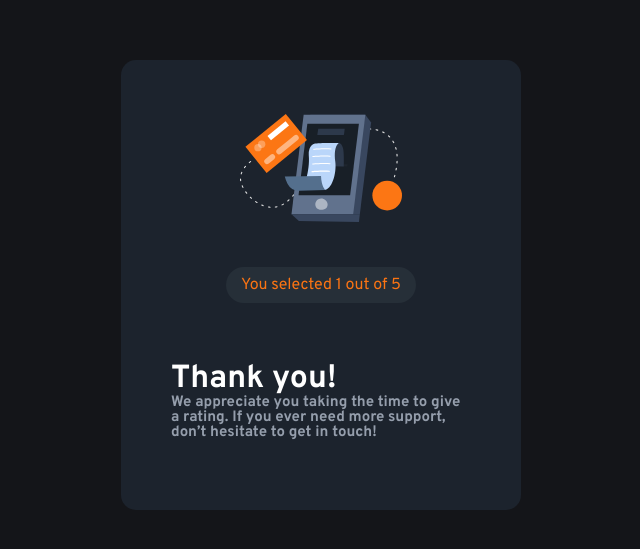
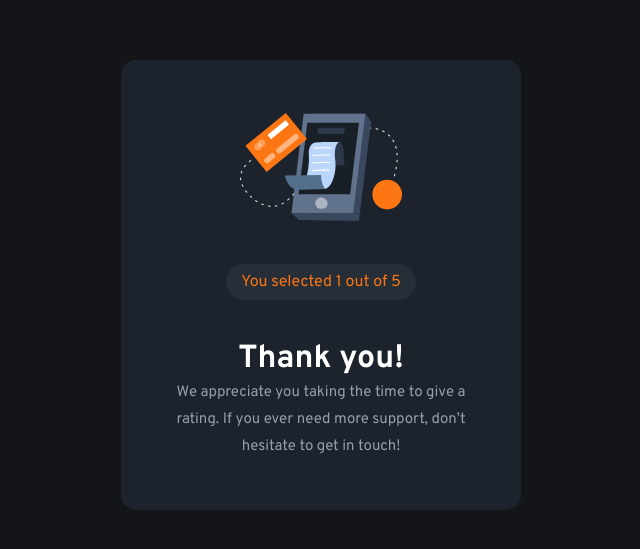
Before and after one commit to FranciscoFrontEndDeveloper/interactiveRatingComponentMain, an Angular app: page /secondary/1 in a window 1280 px wide. Shown: the part 115-664 px from the top of the page, without its empty margins (319-959 px from the left). Built offline with nearby package versions, Linux system fonts and the light colour scheme.

Commit message:
challenge finished

```diff
--- a/src/app/components/cardmain/cardmain.component.sass
+++ b/src/app/components/cardmain/cardmain.component.sass
@@ -13,3 +13,7 @@
   display: flex
   flex-direction: row
   justify-content: space-around
+  align-items: center
+
+.activeRoute
+ background: red
--- a/src/app/components/input-button/input-button.component.sass
+++ b/src/app/components/input-button/input-button.component.sass
@@ -12,7 +12,7 @@
  border-radius: 50%
  padding: 12px 16px
  cursor: pointer
- @include textStyles($Fontsizeparagraph , 400, $White )
+ @include textStyles($Fontsizeparagraph , 400, $White, 20px )
  &:hover
   background: $Orange
 
@@ -24,7 +24,7 @@
  text-transform: uppercase
  padding: 16px 0
  cursor: pointer
- @include textStyles($Fontsizeparagraph , 400, $White )
+ @include textStyles($Fontsizeparagraph , 400, $White, 20px )
  &:hover
   background: $White
   color: $Orange
--- a/src/app/components/secondary/secondary.component.html
+++ b/src/app/components/secondary/secondary.component.html
@@ -3,10 +3,13 @@
     <img src="assets/illustration-thank-you.svg" alt="secondImage" />
   </figure>
   <div>
-    <span> You selected {{numberOptionSelected}} out of 5</span>
+    <span> You selected {{ numberOptionSelected }} out of 5</span>
   </div>
   <div>
-   <app-text       [textTitleChildren]="textTitleFather"
-   [textParagraphChildren]="textParagraphFather"></app-text>
+    <app-text
+      [textTitleChildren]="textTitleFather"
+      [textParagraphChildren]="textParagraphFather"
+      [ngStyle]="{'text-align': 'center'}"
+    ></app-text>
   </div>
 </section>
--- a/src/app/components/text/text.component.sass
+++ b/src/app/components/text/text.component.sass
@@ -1,7 +1,8 @@
 @import '../../../styles'
 
 h1
- @include textStyles(32px , 700, $White )
+ @include textStyles(32px , 700, $White, 0px )
+ padding: 20px 0
 
 p
- @include textStyles($Fontsizeparagraph , 700, $LightGrey )
+ @include textStyles($Fontsizeparagraph , 400, $LightGrey, 27px )
--- a/src/styles.sass
+++ b/src/styles.sass
@@ -119,7 +119,8 @@ $fontWeigth: 400
 *
  font-family: 'Overpass', sans-serif
 //mixins sass
-@mixin textStyles($fontSize, $fontWeight, $color)
+@mixin textStyles($fontSize, $fontWeight, $color, $lineHeight)
  font-size: $fontSize
+ font-weight: $fontWeight
  color: $color
- font-weight: $fontWeight
+ line-height: $lineHeight
```
